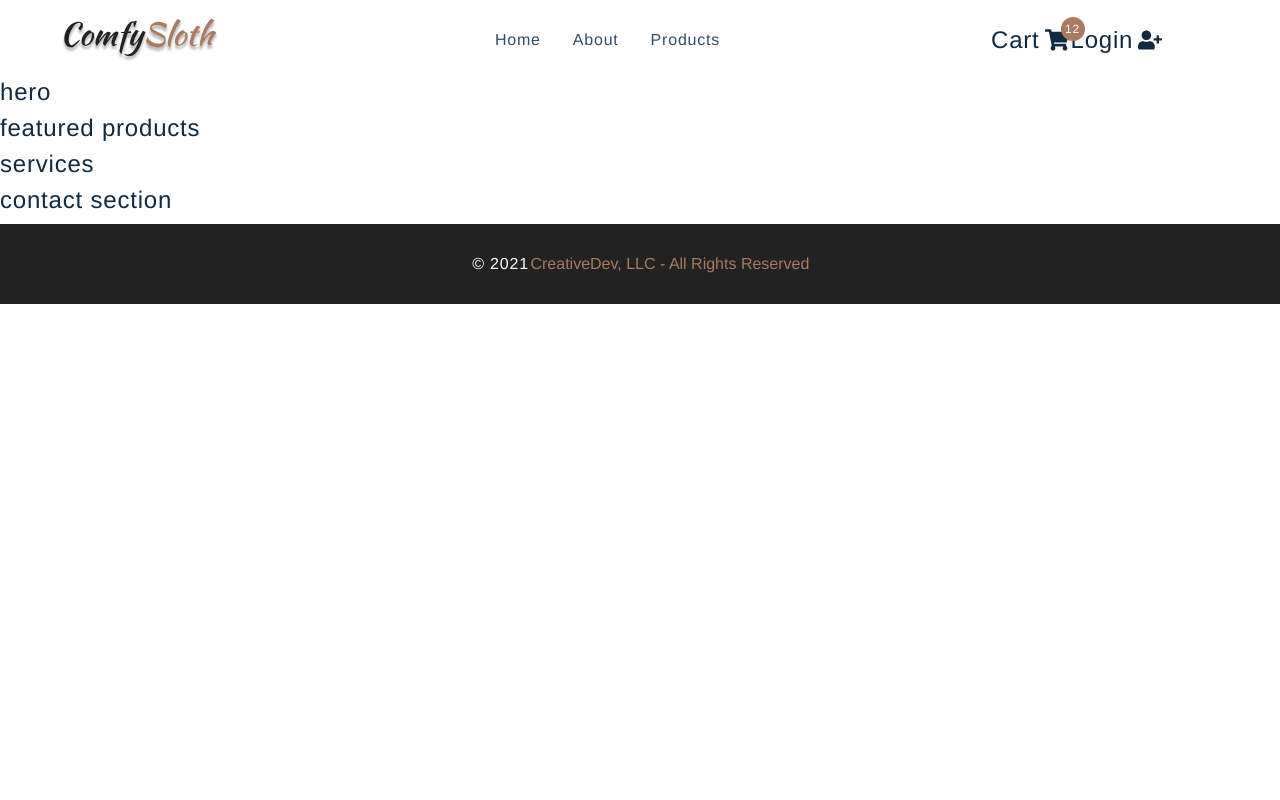
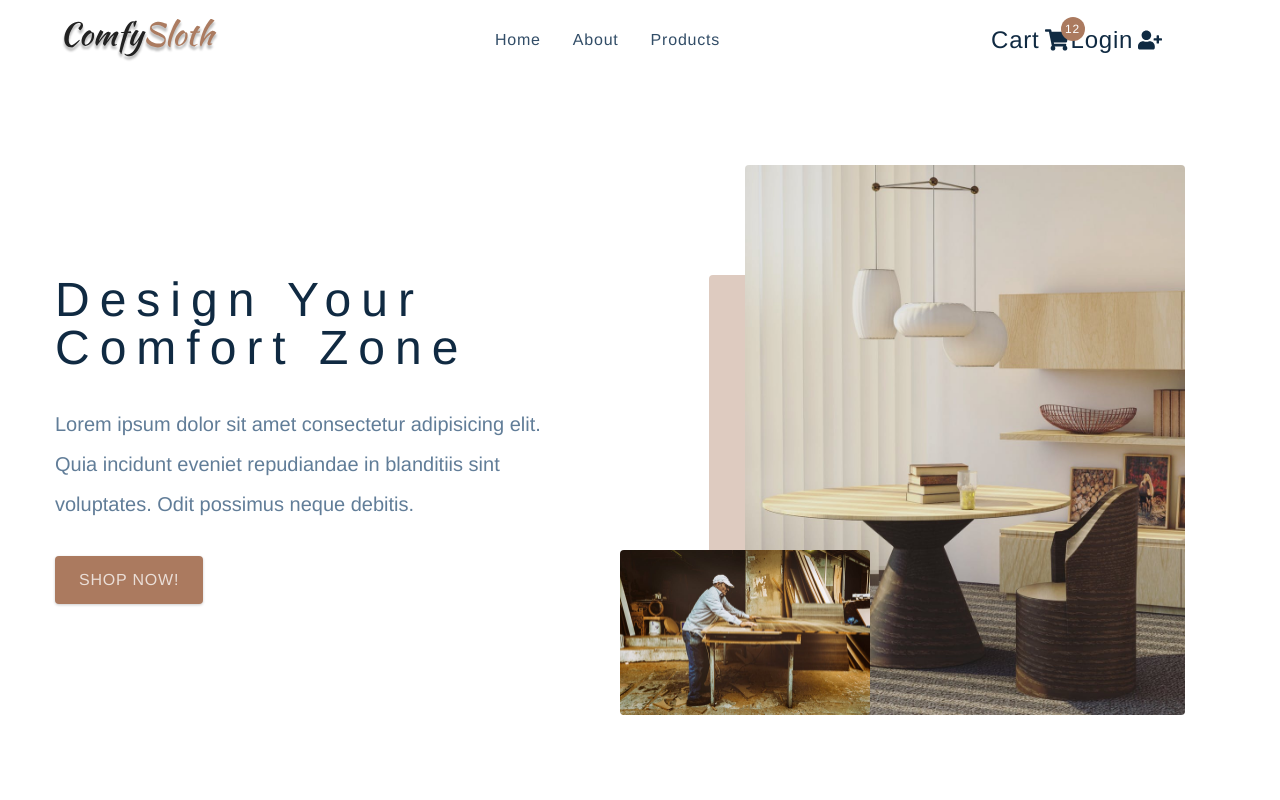
Before and after one commit to locaulker/react-adv-ecom-stripe, a React (Create React App) app: page / in a window 1280 px wide. Shown: the top 800 px of the page. Built offline with nearby package versions, Linux system fonts and the light colour scheme.

Commit message:
added homepage hero

```diff
--- a/src/components/Hero.js
+++ b/src/components/Hero.js
@@ -1,11 +1,31 @@
-import React from 'react'
-import styled from 'styled-components'
-import { Link } from 'react-router-dom'
-import heroBcg from '../assets/hero-bcg.jpeg'
-import heroBcg2 from '../assets/hero-bcg-2.jpeg'
+import React from "react"
+import styled from "styled-components"
+import { Link } from "react-router-dom"
+import heroBcg from "../assets/hero-bcg.jpeg"
+import heroBcg2 from "../assets/hero-bcg-2.jpeg"
 
 const Hero = () => {
-  return <h4>hero</h4>
+  return (
+    <Wrapper className="section-center">
+      <article className="content">
+        <h1>
+          design your <br /> comfort zone
+        </h1>
+        <p>
+          Lorem ipsum dolor sit amet consectetur adipisicing elit. Quia incidunt
+          eveniet repudiandae in blanditiis sint voluptates. Odit possimus neque
+          debitis.
+        </p>
+        <Link to="/products" className="btn hero-btn">
+          Shop NOW!
+        </Link>
+      </article>
+      <article className="img-container">
+        <img src={heroBcg} alt="Hero Image 1" className="main-img" />
+        <img src={heroBcg2} alt="Hero Image 2" className="accent-img" />
+      </article>
+    </Wrapper>
+  )
 }
 
 const Wrapper = styled.section`
@@ -58,7 +78,7 @@ const Wrapper = styled.section`
       border-radius: var(--radius);
     }
     .img-container::before {
-      content: '';
+      content: "";
       position: absolute;
       width: 10%;
       height: 80%;
--- a/src/index.css
+++ b/src/index.css
@@ -89,6 +89,9 @@ h5 {
 }
 h1 {
   font-size: 2.5rem;
+  font-weight: 300;
+  text-transform: capitalize;
+  letter-spacing: 10px;
 }
 h2 {
   font-size: 2rem;
--- a/src/pages/AboutPage.js
+++ b/src/pages/AboutPage.js
@@ -14,6 +14,14 @@ const AboutPage = () => {
             <h2>Our Story</h2>
             <div className="underline"></div>
           </div>
+          <p>
+            Lorem ipsum dolor sit amet consectetur adipisicing elit. Recusandae,
+            quod. Voluptas vel molestias delectus corrupti. Similique quaerat
+            reiciendis quibusdam, officia, perferendis nobis dignissimos quia
+            omnis aliquam id obcaecati inventore ab. Lorem ipsum dolor sit amet
+            consectetur adipisicing elit. Velit eum architecto delectus sapiente
+            fuga fugit fugiat dignissimos molestiae quae esse.
+          </p>
           <p>
             Lorem ipsum dolor sit amet consectetur adipisicing elit. Recusandae,
             quod. Voluptas vel molestias delectus corrupti. Similique quaerat
```
